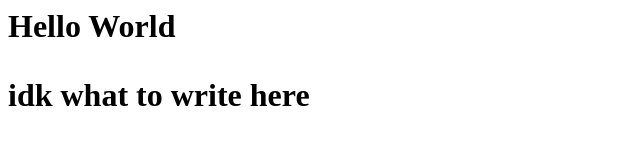
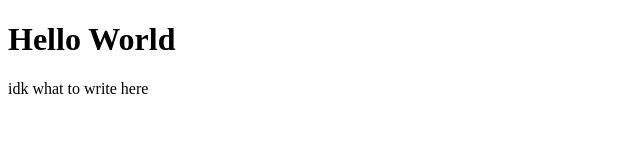
Before and after one commit to anotherbuginpython/anotherbuginpython.github.io, a plain HTML site: page index.html in a window 1280 px wide. Shown: the whole page, without its empty margins (0-640 px from the left). Drawn offline with Linux system fonts and the light colour scheme.

Commit message:
Update index.html

```diff
--- a/index.html
+++ b/index.html
@@ -1,2 +1,7 @@
-<h1>Hello World<h1>
-<p>idk what to write here<p>
+<!DOCTYPE html>
+<html>
+<body>
+<h1>Hello World</h1>
+<p>idk what to write here</p>
+</body>
+</html>
```
